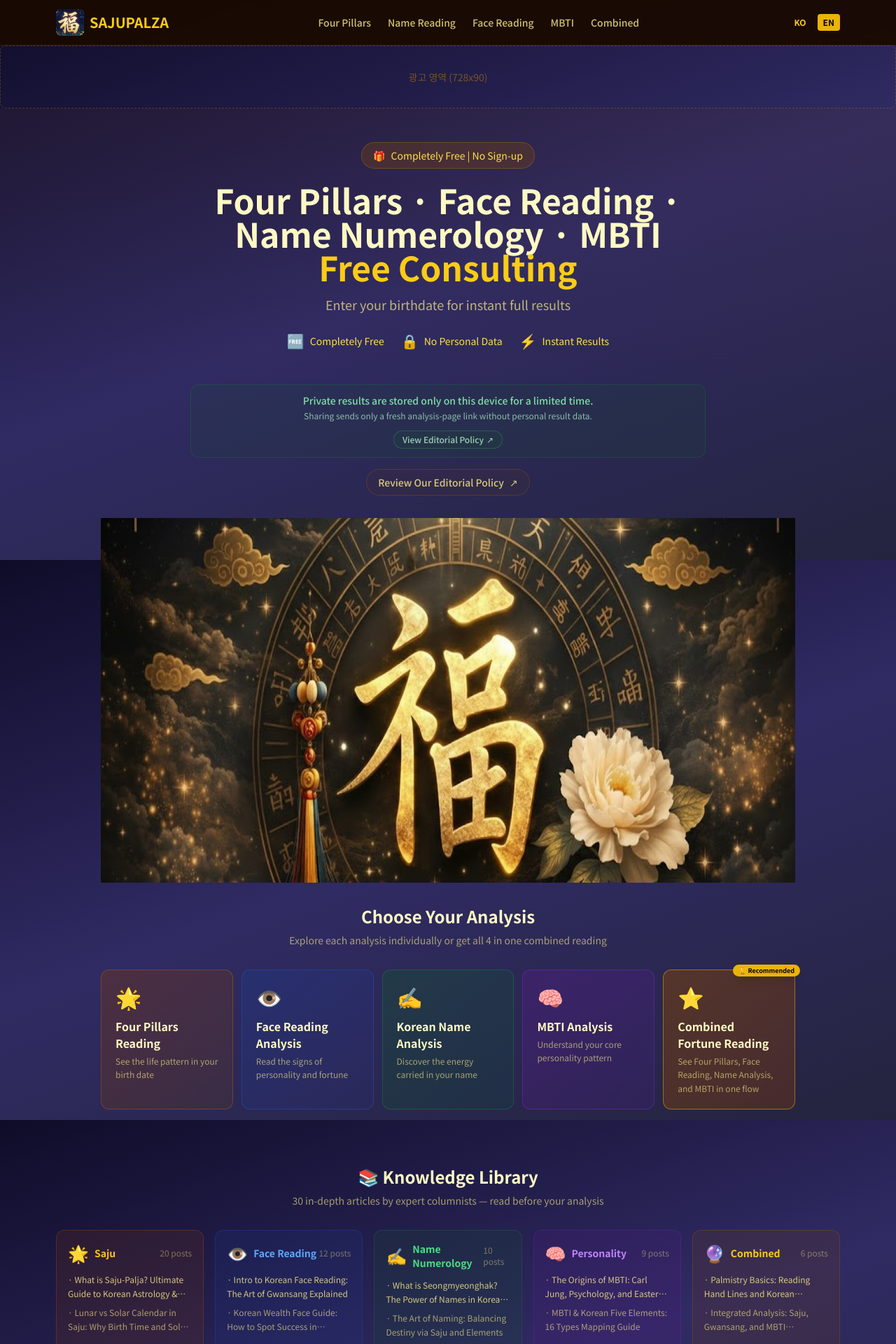
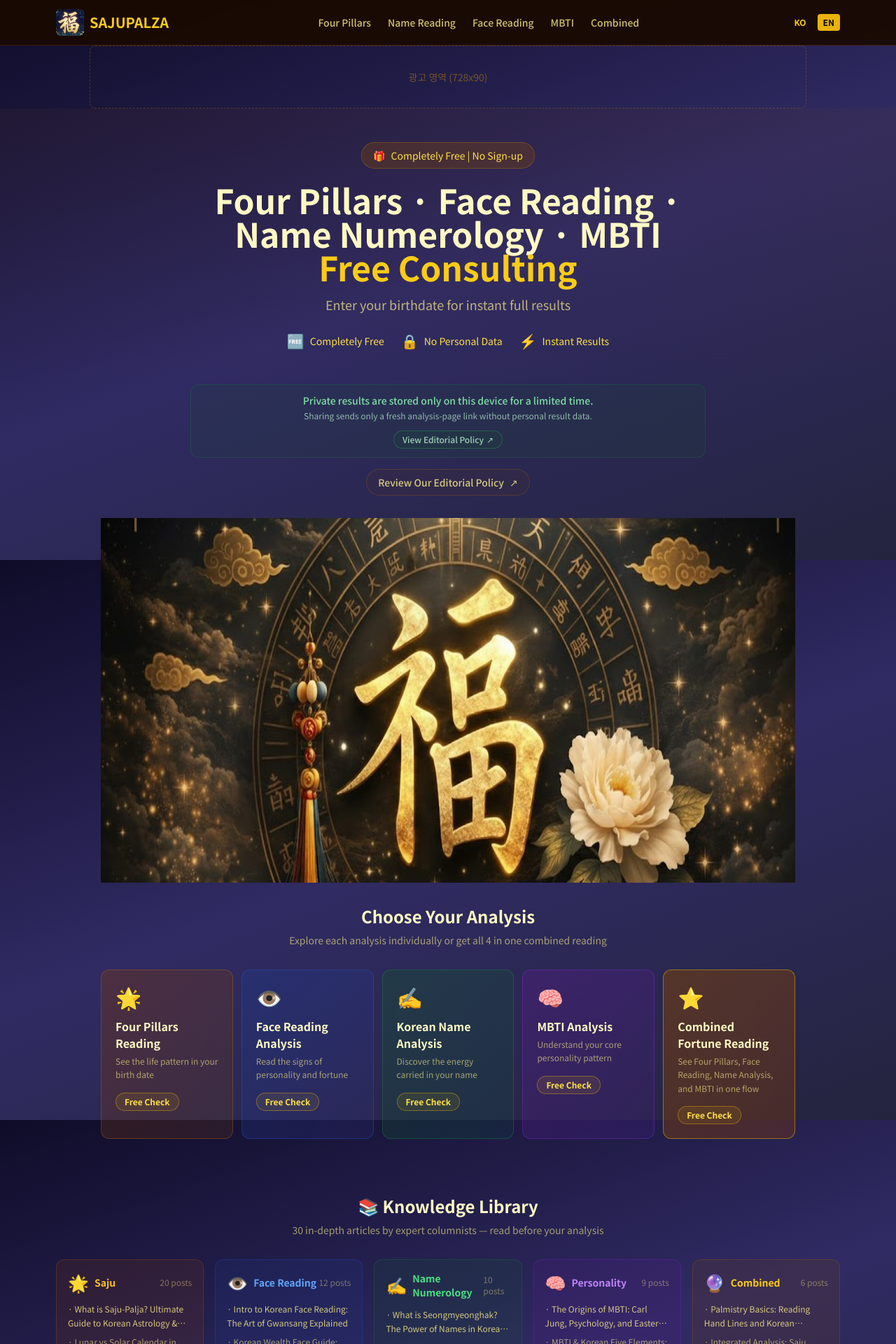
Before and after one commit to hajjanggun-cyber/sazupalza, a Next.js app: page /en in a window 1280 px wide. Shown: the top 1920 px of the page at 70% size. Built offline with nearby package versions, Linux system fonts and the light colour scheme.

Commit message:
Remove combined card badge

```diff
--- a/app/[locale]/page.tsx
+++ b/app/[locale]/page.tsx
@@ -128,7 +128,7 @@ export default async function HomePage({ params: { locale } }: Props) {
       href: `/${locale}/combined`,
       color: 'from-yellow-900/60 to-amber-900/40',
       border: 'border-yellow-500/50 hover:border-yellow-400/80',
-      badge: isKo ? '🏆 추천' : '🏆 Recommended',
+      badge: null,
     },
   ];
 
@@ -200,7 +200,11 @@ export default async function HomePage({ params: { locale } }: Props) {
 
       <Navigation />
 
-      <AdSense slot="1234567890" format="horizontal" className="max-w-full" />
+      <div className="flex justify-center px-4">
+        <div className="w-full max-w-5xl">
+          <AdSense slot="1234567890" format="horizontal" className="max-w-full" />
+        </div>
+      </div>
 
       <main>
         {/* ── HERO 섹션 ── */}
@@ -281,6 +285,9 @@ export default async function HomePage({ params: { locale } }: Props) {
                   <p className="text-yellow-200/60 text-xs leading-relaxed">
                     {isKo ? card.descKo : card.descEn}
                   </p>
+                  <span className="mt-4 inline-flex w-fit items-center rounded-full border border-yellow-500/40 bg-yellow-500/10 px-3 py-1 text-xs font-semibold text-yellow-300">
+                    {isKo ? '무료 확인' : 'Free Check'}
+                  </span>
                 </div>
               </Link>
             ))}
@@ -412,7 +419,11 @@ export default async function HomePage({ params: { locale } }: Props) {
           </div>
         </section>
 
-        <AdSense slot="1122334455" format="rectangle" />
+        <div className="flex justify-center px-4">
+          <div className="w-full max-w-5xl flex justify-center">
+            <AdSense slot="1122334455" format="rectangle" />
+          </div>
+        </div>
 
         {/* ── FAQ 섹션 ── */}
         <section className="max-w-3xl mx-auto px-4 py-12">
```
